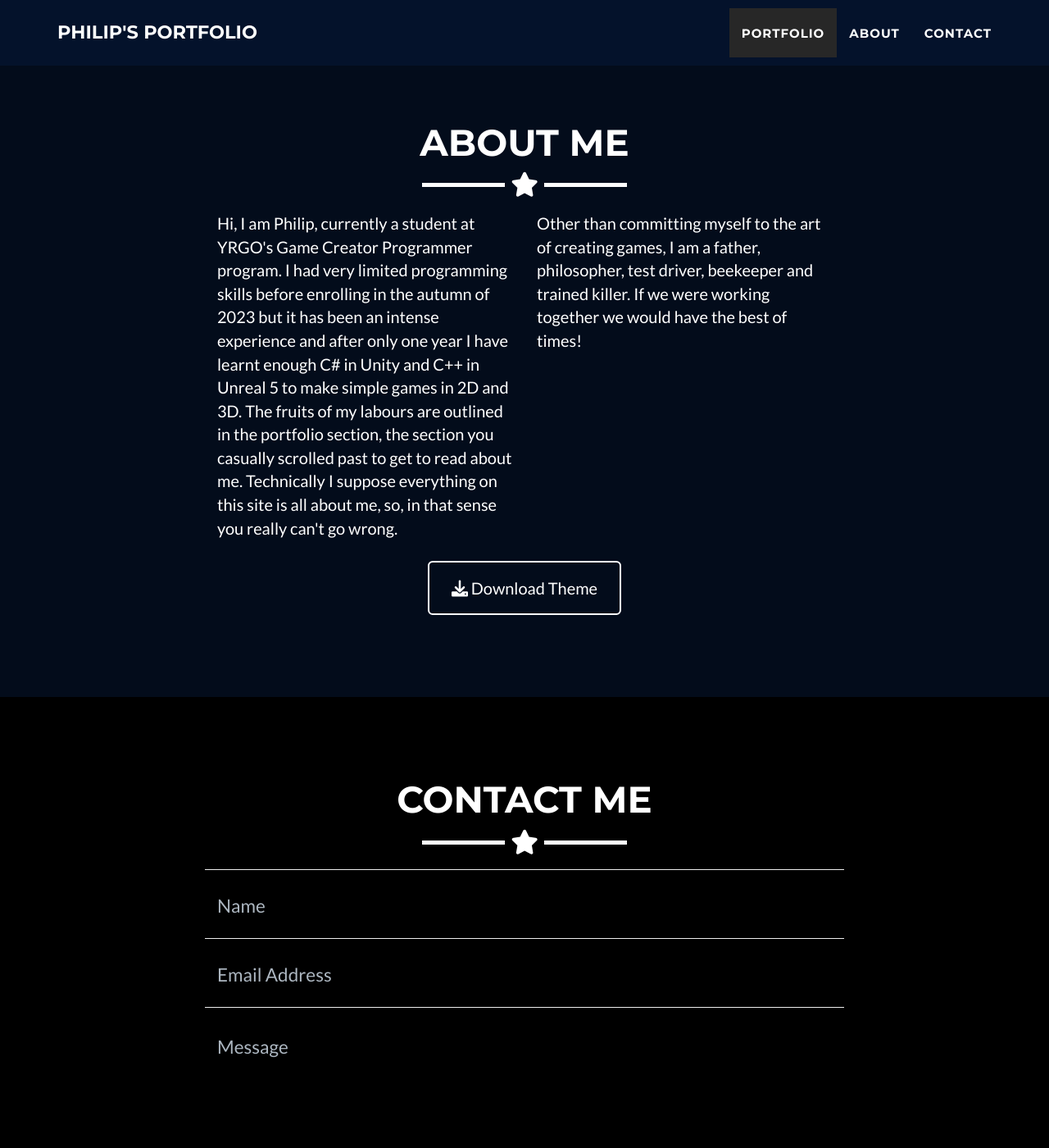
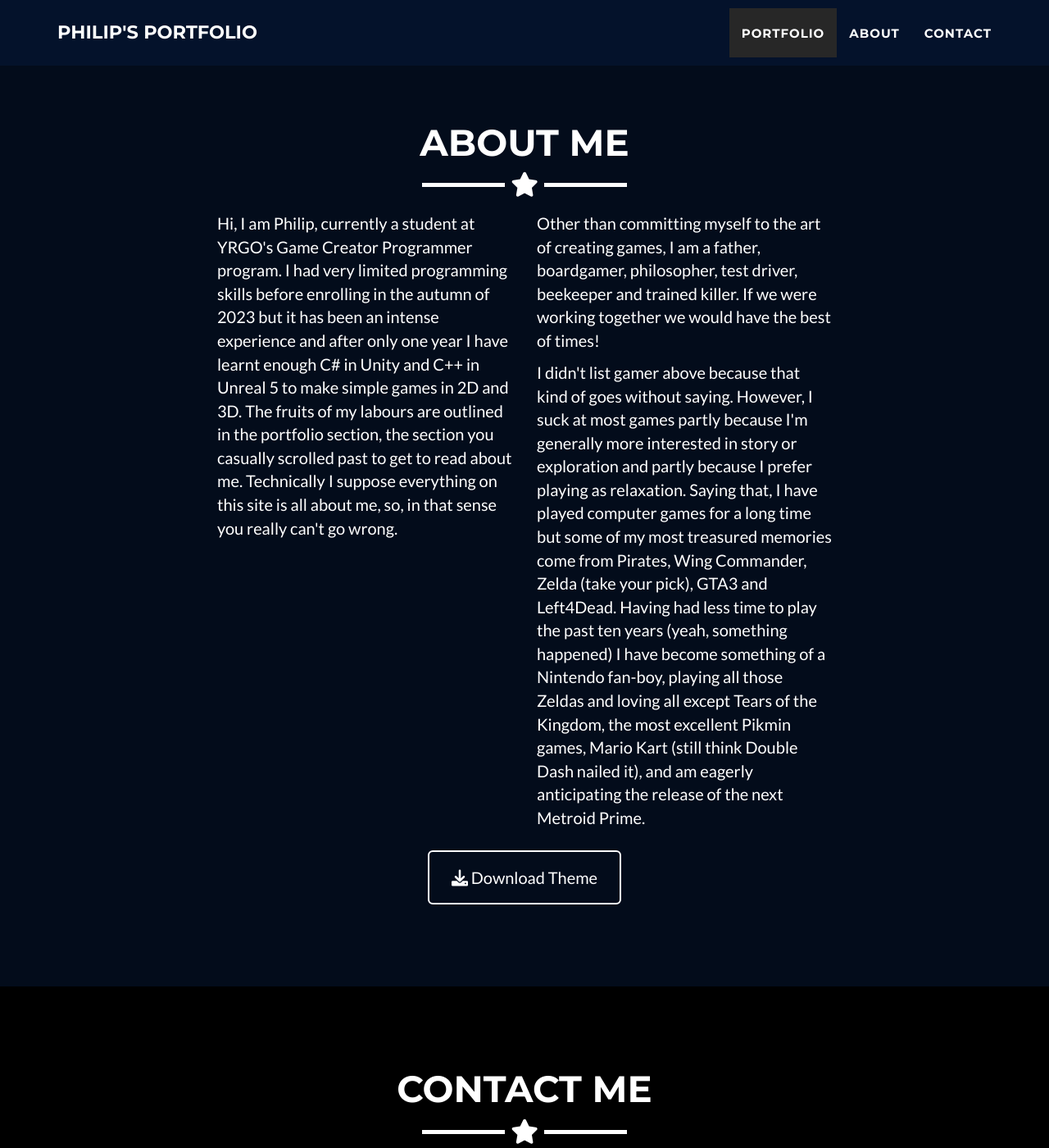
Before and after one commit to B0realian/B0realian.github.io, a Jekyll site: the page built from _posts/2024-06-07-Hellracer.markdown, in a window 1280 px wide and 1400 px high, scrolled down 1599 px. Shown: the whole window at 82% size. Built offline with Jekyll 4.4.1, drawn with Linux system fonts in a browser that asks for light colours.

Commit message:
Update about.html

```diff
--- a/_includes/about.html
+++ b/_includes/about.html
@@ -11,14 +11,25 @@
       <div class="col-lg-4 col-lg-offset-2">
         <p>Hi, I am Philip, currently a student at YRGO's Game Creator Programmer program. I had very limited
          programming skills before enrolling in the autumn of 2023 but it has been an intense experience and
-          after only one year I have learnt enough C# in Unity and C++ in Unreal 5 to make simple games in 2D
-        and 3D. The fruits of my labours are outlined in the portfolio section, the section you casually
-      scrolled past to get to read about me. Technically I suppose everything on this site is all about me,
-    so, in that sense you really can't go wrong.</p>
+         after only one year I have learnt enough C# in Unity and C++ in Unreal 5 to make simple games in 2D
+         and 3D. The fruits of my labours are outlined in the portfolio section, the section you casually
+         scrolled past to get to read about me. Technically I suppose everything on this site is all about me,
+         so, in that sense you really can't go wrong.
+        </p>
       </div>
       <div class="col-lg-4">
-        <p>Other than committing myself to the art of creating games, I am a father, philosopher, test driver,
-        beekeeper and trained killer. If we were working together we would have the best of times!</p>
+        <p>Other than committing myself to the art of creating games, I am a father, boardgamer, philosopher,
+         test driver, beekeeper and trained killer. If we were working together we would have the best of times!
+        </p>
+        <p>I didn't list gamer above because that kind of goes without saying. However, I suck at most games
+          partly because I'm generally more interested in story or exploration and partly because I prefer
+          playing as relaxation. Saying that, I have played computer games for a long time but some of my
+          most treasured memories come from Pirates, Wing Commander, Zelda (take your pick), GTA3 and Left4Dead.
+          Having had less time to play the past ten years (yeah, something happened) I have become something of
+          a Nintendo fan-boy, playing all those Zeldas and loving all except Tears of the Kingdom, the most
+          excellent Pikmin games, Mario Kart (still think Double Dash nailed it), and am eagerly anticipating
+          the release of the next Metroid Prime.
+        </p>
       </div>
       <div class="col-lg-8 col-lg-offset-2 text-center">
         <a href="https://github.com/jeromelachaud/freelancer-theme" class="btn btn-lg btn-outline">
```
